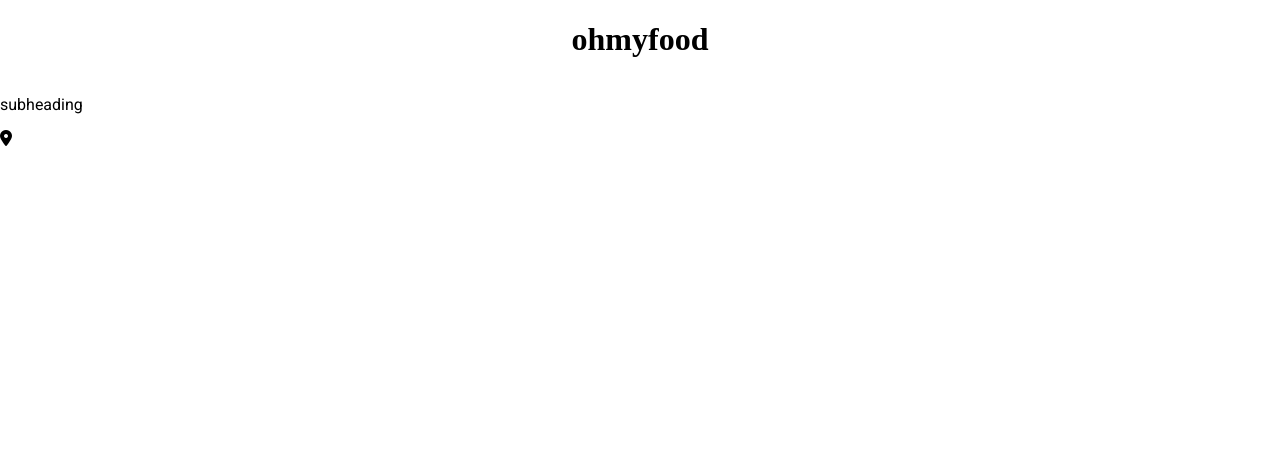
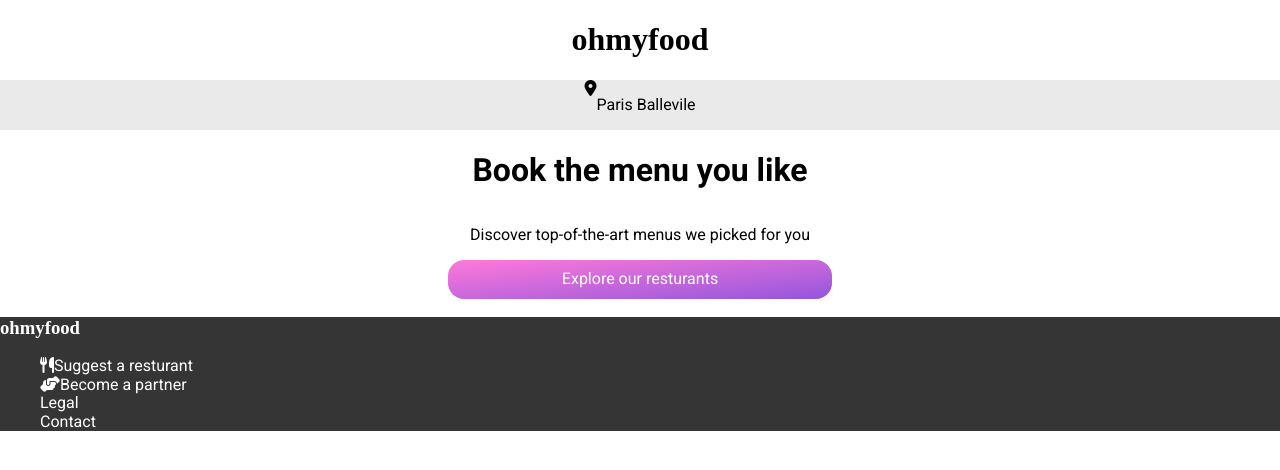
Before and after one commit to mariadiazdev/MariaDiaz_3_05202024_A, a website: page index.html in a window 1280 px wide. Drawn offline with Linux system fonts and the light colour scheme; files that its build step writes are made by us from their sources; a web font is replaced by a local one.

Commit message:
building header

```diff
--- a/index.html
+++ b/index.html
@@ -10,7 +10,7 @@
     <link rel="preconnect" href="https://fonts.gstatic.com" crossorigin>
     <link href="https://fonts.googleapis.com/css2?family=Roboto:wght@400;500;700;900&family=Shrikhand&display=swap"
         rel="stylesheet">
-        <link rel="stylesheet" href="https://cdnjs.cloudflare.com/ajax/libs/font-awesome/6.2.1/css/all.min.css"
+    <link rel="stylesheet" href="https://cdnjs.cloudflare.com/ajax/libs/font-awesome/6.2.1/css/all.min.css"
         integrity="sha512-MV7K8+y+gLIBoVD59lQIYicR65iaqukzvf/nwasF0nqhPay5w/9lJmVM2hMDcnK1OnMGCdVK+iQrJ7lzPJQd1w=="
         crossorigin="anonymous" referrerpolicy="no-referrer" />
     <link type="text/css" rel="stylesheet" href="./css/normalize.css">
@@ -19,10 +19,29 @@
 </head>
 
 <body>
-    <header> <h1 class="logo-text">ohmyfood</h1> </header>
+    <header>
+        <h1 class="logo-text">ohmyfood</h1>
+    </header>
+    <div class="discover-section">
+        <div class="discover_location">
+            <i class="fa-solid fa-location-dot location-icon"></i>
+            <p>Paris Ballevile</p>
+        </div>
+        <h1 class="discover_heading"> Book the menu you like</h1>
+        <p>Discover top-of-the-art menus we picked for you </p>
+        <button>Explore our resturants</button>
 
-    <p>subheading</p>
-    <i class="fa-solid fa-location-dot location-icon"></i>
+    </div>
+
+<footer>
+    <h3 class="logo-text">ohmyfood</h3>
+    <ul class="footer_links">
+        <li><i class="fa-solid fa-utensils"></i>Suggest a resturant</li>
+        <li><i class="fa-solid fa-handshake-angle"></i>Become a partner</li>
+        <li>Legal</li>
+        <li>Contact</li>
+    </ul>
+</footer>
 </body>
 
 </html>
--- a/sass/main.scss
+++ b/sass/main.scss
@@ -1,20 +1,62 @@
-
 $primary_color: #9356DC;
 $secondary_color: #FF79DA;
 $tertiary_color: #99E2D0;
+$grey-shade: #EAEAEA;
+$dark-gray: #353535;
 
 
 $logo_font: "Shrikhand";
 $text_font: "Roboto";
+
 body {
     font-family: $text_font;
+    margin: 0px;
 }
 
-header{
+.logo-text {
+    font-family: $logo_font;
+
+}
+
+header {
     display: flex;
     justify-content: center;
-    .logo-text{
-        font-family: $logo_font;
 
+
+}
+
+.discover-section {
+    display: flex;
+    align-items: center;
+    flex-direction: column;
+
+    .discover_location {
+        background-color: $grey-shade;
+        display: flex;
+        justify-content: center;
+        width: 100%;
+    }
+
+    button {
+        color: white;
+        background-color: #FF79DA;
+        border: none;
+        text-align: center;
+        text-decoration: none;
+        display: inline-block;
+        border-radius: 16px;
+        width: 30%;
+        padding: 10px;
+        background-image: linear-gradient(to bottom right, $secondary_color, $primary_color);
+    }
+
+}
+
+footer {
+    background-color: $dark-gray;
+
+    color:white;
+    ul{
+        list-style: none;
     }
 }
```
Also changed, not shown: styles/main.css, 1 other file.
